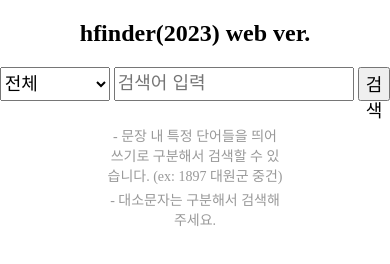
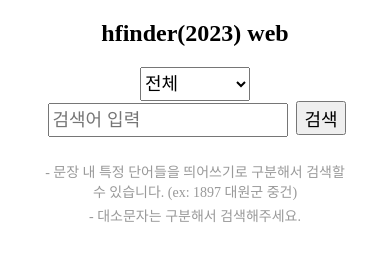
Before and after one commit to asksa1256/hfinder-web, a plain HTML site: page index.html in a window 390 px wide. Drawn offline with Linux system fonts and the light colour scheme.

Commit message:
tip 영역 min-width 추가

```diff
--- a/index.html
+++ b/index.html
@@ -1,14 +1,14 @@
 <!DOCTYPE html>
 <html lang="ko">
   <head>
-  <meta charset="UTF-8">
-  <meta name="viewport" content="width=device-width, initial-scale=1.0">
-  <link rel="stylesheet" href="./style.css">
+    <meta charset="UTF-8" />
+    <meta name="viewport" content="width=device-width, initial-scale=1.0" />
+    <link rel="stylesheet" href="./style.css" />
     <title>hfinder web</title>
   </head>
   <body>
     <div class="container">
-    <h2>hfinder(2023) web ver.</h2>
+      <h2>hfinder(2023) web</h2>
       <div class="search-wrap">
         <select name="ctg" id="ctg">
           <option value="1">전체</option>
@@ -17,11 +17,14 @@
           <option value="4">올라/꼬로록</option>
           <option value="5">가로세로</option>
         </select>
-      <input type="text" id="searchInput" placeholder="검색어 입력">
+        <input type="text" id="searchInput" placeholder="검색어 입력" />
         <button id="searchBtn">검색</button>
       </div>
       <ul class="tip-ul">
-      <li>문장 내 특정 단어들을 띄어쓰기로 구분해서 검색할 수 있습니다. (ex: 1897 대원군 중건)</li>
+        <li>
+          문장 내 특정 단어들을 띄어쓰기로 구분해서 검색할 수 있습니다. (ex:
+          1897 대원군 중건)
+        </li>
         <li>대소문자는 구분해서 검색해주세요.</li>
       </ul>
       <ul class="results"></ul>
--- a/style.css
+++ b/style.css
@@ -2,7 +2,8 @@ body {
   margin: 0;
   padding: 0;
 }
-select, button {
+select,
+button {
   font-size: 18px;
   height: 34px;
 }
@@ -25,9 +26,11 @@ h2 {
 p {
   margin: 0;
 }
+
 .container {
   margin: 20px;
 }
+
 .search-wrap {
   display: flex;
   justify-content: center;
@@ -37,6 +40,10 @@ p {
 .search-wrap * + * {
   margin-left: 4px;
 }
+.search-wrap button {
+  flex-shrink: 0;
+}
+
 .results {
   width: 95%;
   max-width: 800px;
@@ -49,6 +56,7 @@ p {
   border: 2px dashed gray;
   border-radius: 10px;
 }
+
 .copy {
   text-align: center;
   font-size: 12px;
@@ -62,6 +70,7 @@ p {
 .tip-ul {
   margin: 0 auto;
   width: 50%;
+  min-width: 400px;
   font-size: 14px;
   text-align: center;
 }
@@ -70,7 +79,7 @@ p {
   color: #999;
 }
 .tip-ul li:before {
-  content: '- ';
+  content: "- ";
 }
 .tip-ul li + li {
   margin-top: 4px;
@@ -81,3 +90,14 @@ p {
     max-width: 90%;
   }
 }
+
+@media (max-width: 420px) {
+  .tip-ul {
+    min-width: initial;
+    width: 90%;
+  }
+
+  .search-wrap {
+    display: block;
+  }
+}
```
Lines whose indentation alone changed are shown as unchanged.
